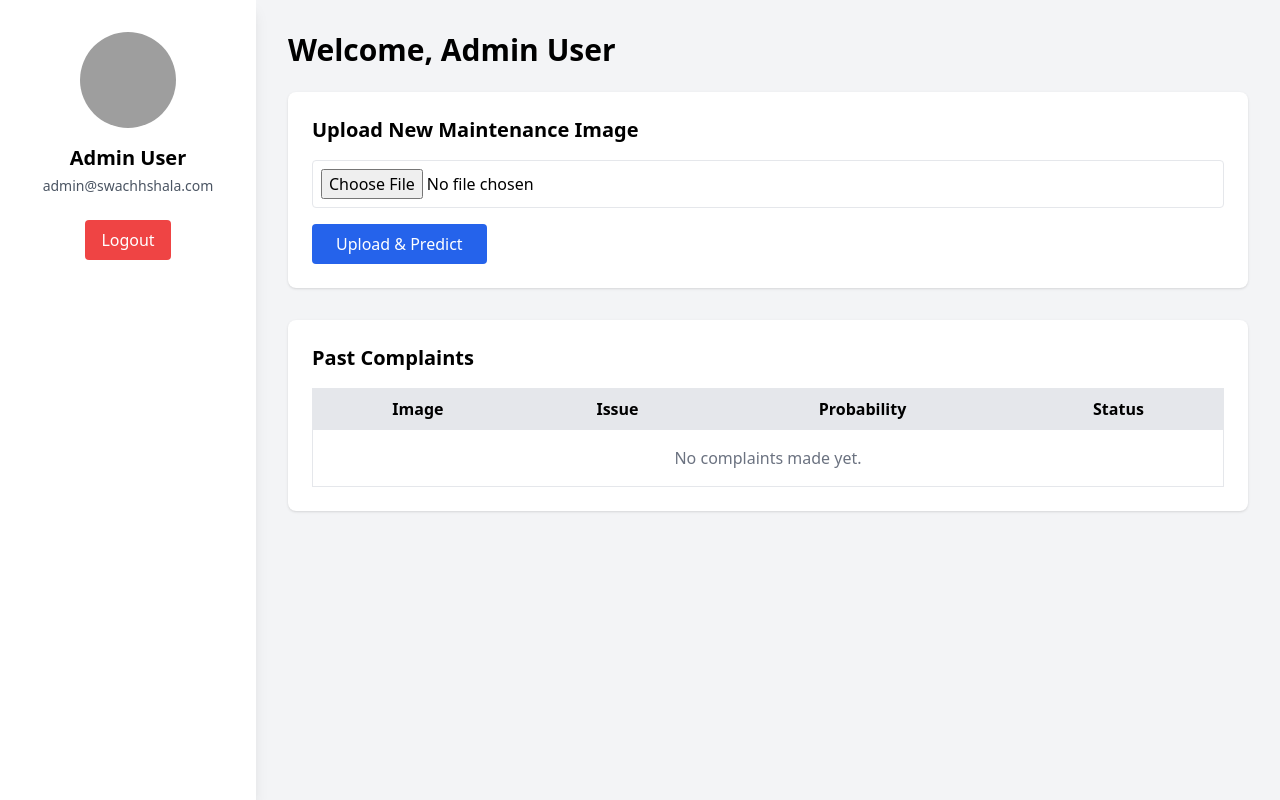
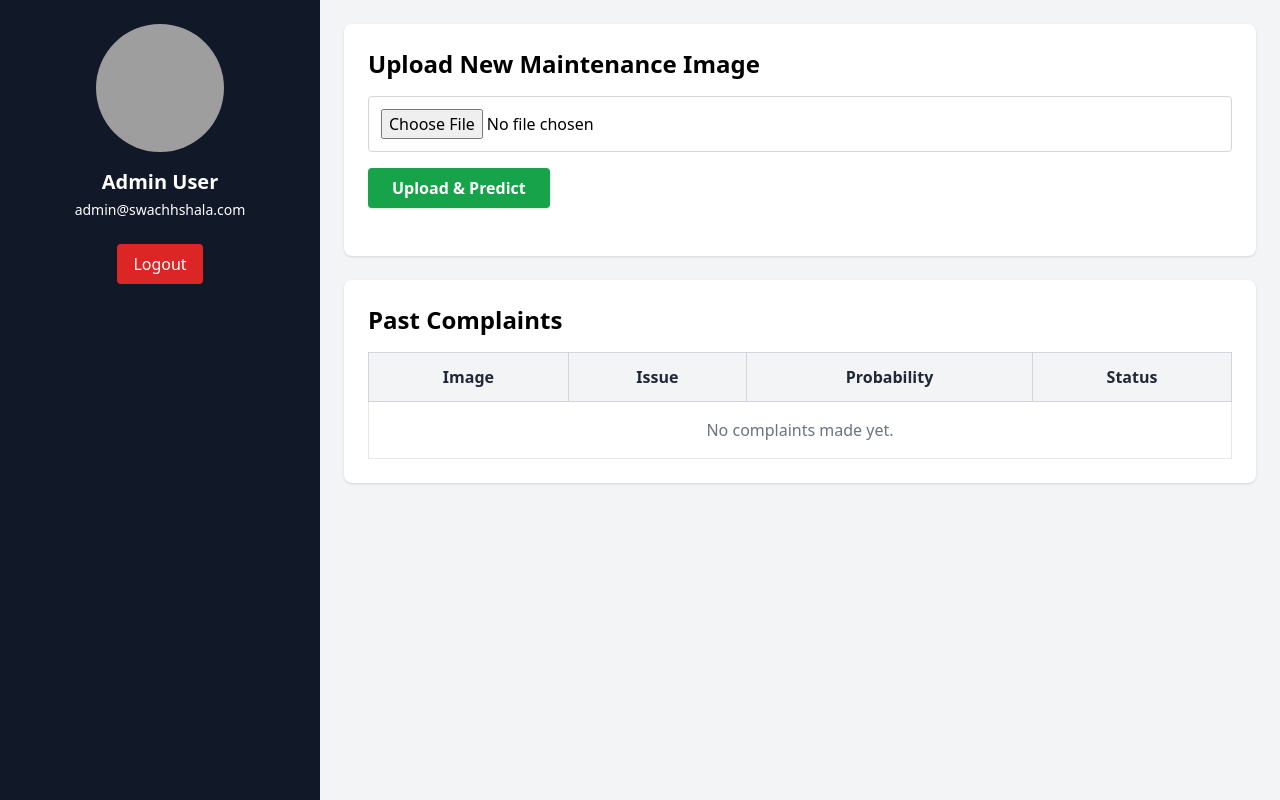
Before and after one commit to Abhay-k12/Swach_Shala_HackOrbit, a Flask app: template templates/school_dashboard.html in a window 1280 px wide. Run offline with Flask 3, Linux system fonts and the light colour scheme; the template is opened without the code that fills it, so the values that code supplies are empty; a user stored in the database is signed in; some libraries are stand-ins or nearby versions; grey boxes are pictures that could not be loaded.

Commit message:
updation into school and admin dashboards

```diff
--- a/app.py
+++ b/app.py
@@ -9,54 +9,57 @@ app = Flask(__name__)
 app.secret_key = 'your_secret_key'
 app.config['UPLOAD_FOLDER'] = 'static/uploads/'
 
-model = load_model('model/hackrbitmodel.keras')
+model = load_model('model/hackorbitmodel.keras')
 classification_names = ["DirtyFloor", "OverflowingDustbins", "TrashPresence", "WaterLeaks"]
 input_shape = (224, 224, 3)
-
 
 # Home page
 @app.route('/')
 def home():
     return render_template('index.html')
 
-# Signup route
+# Registration Request page
 @app.route('/register', methods=['GET', 'POST'])
 def register():
     if request.method == 'POST':
-        username = request.form['username']
+        institution_name = request.form['institution_name']
+        email = request.form['email']
+        address = request.form['address']
         password = request.form['password']
-        role = 'user'
+
         conn = get_db_connection()
         cursor = conn.cursor()
-        cursor.execute("INSERT INTO users (username, password, role) VALUES (%s, %s, %s)",
-                       (username, password, role))
+        cursor.execute("INSERT INTO registration_requests (institution_name, email, address, password) VALUES (%s, %s, %s, %s)",
+                       (institution_name, email, address, password))
         conn.commit()
         conn.close()
         return redirect(url_for('home'))
     return render_template('register.html')
 
-# Login route
+# Login page (for admin & approved schools)
 @app.route('/login', methods=['GET', 'POST'])
 def login():
     if request.method == 'POST':
-        username = request.form['username']
+        email = request.form['email']
         password = request.form['password']
+
         conn = get_db_connection()
         cursor = conn.cursor(dictionary=True)
-        cursor.execute("SELECT * FROM users WHERE username=%s AND password=%s", (username, password))
+        cursor.execute("SELECT * FROM users WHERE email=%s AND password=%s", (email, password))
         user = cursor.fetchone()
         conn.close()
 
         if user:
             session['user_id'] = user['id']
             session['role'] = user['role']
+            session['institution_name'] = user['institution_name']
+            session['email'] = user['email']
             return redirect(url_for('dashboard'))
         else:
             return "Invalid Credentials"
     return render_template('login.html')
 
-
-# Dashboard
+# Dashboard Routing
 @app.route('/dashboard')
 def dashboard():
     if 'user_id' not in session:
@@ -64,17 +67,75 @@ def dashboard():
     if session['role'] == 'admin':
         return redirect(url_for('admin_dashboard'))
     else:
-        return render_template('user_dashboard.html')
+        return redirect(url_for('school_dashboard'))
 
-# Prediction route for users
+# School Dashboard
+@app.route('/school')
+def school_dashboard():
+    if 'user_id' not in session or session['role'] != 'school':
+        return redirect(url_for('home'))
+
+    conn = get_db_connection()
+    cursor = conn.cursor(dictionary=True)
+    cursor.execute("SELECT * FROM complaints WHERE user_id=%s", (session['user_id'],))
+    complaints = cursor.fetchall()
+    conn.close()
+    return render_template('school_dashboard.html', complaints=complaints)
+
+# Admin Dashboard
+@app.route('/admin')
+def admin_dashboard():
+    if 'user_id' not in session or session['role'] != 'admin':
+        return redirect(url_for('home'))
+
+    conn = get_db_connection()
+    cursor = conn.cursor(dictionary=True)
+
+    cursor.execute("SELECT * FROM registration_requests WHERE status='Pending'")
+    requests_data = cursor.fetchall()
+
+    cursor.execute("SELECT c.*, u.institution_name FROM complaints c JOIN users u ON c.user_id = u.id WHERE c.status='Pending'")
+    complaints = cursor.fetchall()
+
+    conn.close()
+    return render_template('admin_dashboard.html', requests=requests_data, complaints=complaints)
+
+# Approve Registration Request
+@app.route('/approve/<int:request_id>')
+def approve_request(request_id):
+    conn = get_db_connection()
+    cursor = conn.cursor()
+
+    cursor.execute("SELECT * FROM registration_requests WHERE id=%s", (request_id,))
+    request_data = cursor.fetchone()
+
+    cursor.execute("INSERT INTO users (institution_name, email, address, password, role) VALUES (%s, %s, %s, %s, 'school')",
+                   (request_data[1], request_data[2], request_data[3], request_data[4]))
+
+    cursor.execute("UPDATE registration_requests SET status='Approved' WHERE id=%s", (request_id,))
+    conn.commit()
+    conn.close()
+    return redirect(url_for('admin_dashboard'))
+
+# Reject Registration Request
+@app.route('/reject/<int:request_id>')
+def reject_request(request_id):
+    conn = get_db_connection()
+    cursor = conn.cursor()
+    cursor.execute("UPDATE registration_requests SET status='Rejected' WHERE id=%s", (request_id,))
+    conn.commit()
+    conn.close()
+    return redirect(url_for('admin_dashboard'))
+
+# Prediction route for schools
 @app.route('/predict', methods=['POST'])
 def predict():
     if 'file' not in request.files:
-        return redirect(url_for('dashboard'))
+        return redirect(url_for('school_dashboard'))
 
     file = request.files['file']
     if file.filename == '':
-        return redirect(url_for('dashboard'))
+        return redirect(url_for('school_dashboard'))
 
     if file:
         filepath = os.path.join(app.config['UPLOAD_FOLDER'], file.filename)
@@ -89,6 +150,7 @@ def predict():
         predicted_class = classification_names[predicted_index]
         predicted_prob = predictions[0][predicted_index] * 100
 
+        message = ''
         if predicted_prob > 75:
             conn = get_db_connection()
             cursor = conn.cursor()
@@ -96,23 +158,21 @@ def predict():
                            (session['user_id'], filepath, predicted_class, predicted_prob))
             conn.commit()
             conn.close()
+        else:
+            message = f"Complaint not significant ({predicted_prob:.2f}%). Can be addressed locally."
 
-        return render_template('user_dashboard.html',
+        conn = get_db_connection()
+        cursor = conn.cursor(dictionary=True)
+        cursor.execute("SELECT * FROM complaints WHERE user_id=%s", (session['user_id'],))
+        complaints = cursor.fetchall()
+        conn.close()
+
+        return render_template('school_dashboard.html',
                                prediction=predicted_class,
                                probability=f"{predicted_prob:.2f}%",
-                               image_path=filepath)
-
-# Admin dashboard
-@app.route('/admin')
-def admin_dashboard():
-    if 'user_id' not in session or session['role'] != 'admin':
-        return redirect(url_for('home'))
-    conn = get_db_connection()
-    cursor = conn.cursor(dictionary=True)
-    cursor.execute("SELECT c.*, u.username FROM complaints c JOIN users u ON c.user_id = u.id WHERE status='Pending'")
-    complaints = cursor.fetchall()
-    conn.close()
-    return render_template('admin_dashboard.html', complaints=complaints)
+                               image_path=filepath,
+                               complaints=complaints,
+                               message=message)
 
 if __name__ == '__main__':
     app.run(debug=True)
--- a/templates/school_dashboard.html
+++ b/templates/school_dashboard.html
@@ -4,63 +4,64 @@
   <meta charset="UTF-8">
   <title>School Dashboard | Swachh Shala</title>
   <script src="https://cdn.tailwindcss.com"></script>
-  <link rel="icon" href="../static/uploads/logo.jpg" />
+  <link rel="icon" href="../static/uploads/logo.jpg">
 </head>
 <body class="flex h-screen bg-gray-100">
 
   <!-- Sidebar -->
-  <aside class="w-64 bg-white shadow-lg flex flex-col items-center py-8">
-    <img src="../static/uploads/admin_photo.jpg" alt="School Logo" class="w-24 h-24 rounded-full mb-4">
-    <h2 class="text-xl font-bold mb-1">{{ session['institution_name'] }}</h2>
-    <p class="text-gray-600 text-sm mb-2">{{ session['email'] }}</p>
-    <a href="/logout" class="mt-4 px-4 py-2 bg-red-500 text-white rounded hover:bg-red-600">Logout</a>
-  </aside>
+  <div class="w-1/4 bg-gray-900 text-white p-6 flex flex-col items-center">
+    <img src="../static/uploads/admin_photo.jpg" class="w-32 h-32 rounded-full mb-4" alt="School Logo">
+    <h2 class="text-xl font-bold text-center">{{ session['institution_name'] }}</h2>
+    <p class="text-sm mt-1 text-center break-words">{{ session['email'] }}</p>
+    <a href="/logout" class="mt-6 bg-red-600 hover:bg-red-500 text-white px-4 py-2 rounded">Logout</a>
+  </div>
 
-  <!-- Main Content -->
-  <main class="flex-1 p-8 overflow-y-auto">
-    <h1 class="text-3xl font-bold mb-6">Welcome, {{ session['institution_name'] }}</h1>
+  <!-- Main Content Area -->
+  <div class="w-3/4 flex flex-col p-6 space-y-6 overflow-auto">
 
     <!-- Upload Form -->
-    <div class="bg-white rounded-lg shadow p-6 mb-8">
-      <h2 class="text-xl font-semibold mb-4">Upload New Maintenance Image</h2>
-      <form method="POST" action="/predict" enctype="multipart/form-data">
-        <input type="file" name="file" required class="mb-4 border p-2 rounded w-full">
-        <button type="submit" class="bg-blue-600 hover:bg-blue-500 text-white px-6 py-2 rounded">Upload & Predict</button>
+    <div class="bg-white rounded-lg shadow p-6">
+      <h2 class="text-2xl font-bold mb-4">Upload New Maintenance Image</h2>
+      <form method="POST" action="/predict" enctype="multipart/form-data" class="mb-6">
+        <input type="file" name="file" required class="mb-4 border p-3 rounded w-full border-gray-300">
+        <button type="submit" class="bg-green-600 hover:bg-green-500 text-white font-semibold px-6 py-2 rounded shadow">Upload & Predict</button>
       </form>
+
       {% if message %}
-        <p class="mt-4 text-red-500 font-semibold">{{ message }}</p>
+        <p class="mt-2 text-red-600 font-semibold">{{ message }}</p>
       {% endif %}
+
       {% if prediction %}
-        <div class="mt-6 p-4 bg-gray-100 rounded">
-          <p class="text-lg font-semibold">Prediction: {{ prediction }}</p>
-          <p class="text-lg">Probability: {{ probability }}</p>
+        <div class="mt-6 p-4 bg-gray-50 border border-gray-300 rounded">
+          <p class="text-lg font-semibold text-gray-800">Prediction: {{ prediction }}</p>
+          <p class="text-lg text-gray-700">Probability: {{ probability }}</p>
           <img src="/{{ image_path }}" alt="Prediction Image" class="w-64 h-40 object-cover mt-3 rounded">
         </div>
       {% endif %}
     </div>
 
-    <!-- Past Complaints List -->
+    <!-- Past Complaints -->
     <div class="bg-white rounded-lg shadow p-6">
-      <h2 class="text-xl font-semibold mb-4">Past Complaints</h2>
+      <h2 class="text-2xl font-bold mb-4">Past Complaints</h2>
       <div class="overflow-x-auto">
-        <table class="min-w-full border">
+        <table class="min-w-full border border-gray-300 rounded">
           <thead>
-            <tr class="bg-gray-200">
-              <th class="border px-4 py-2">Image</th>
-              <th class="border px-4 py-2">Issue</th>
-              <th class="border px-4 py-2">Probability</th>
-              <th class="border px-4 py-2">Status</th>
+            <tr class="bg-gray-100 text-gray-800">
+              <th class="border border-gray-300 px-4 py-3">Image</th>
+              <th class="border border-gray-300 px-4 py-3">Issue</th>
+              <th class="border border-gray-300 px-4 py-3">Probability</th>
+              <th class="border border-gray-300 px-4 py-3">Status</th>
             </tr>
           </thead>
           <tbody>
             {% for complaint in complaints %}
-            <tr>
-              <td class="border p-2">
+            <tr class="hover:bg-gray-50">
+              <td class="border border-gray-300 p-2">
                 <img src="/{{ complaint.image_path }}" alt="Issue Image" class="w-24 h-16 object-cover rounded">
               </td>
-              <td class="border p-2 font-semibold">{{ complaint.predicted_class }}</td>
-              <td class="border p-2">{{ complaint.probability }}%</td>
-              <td class="border p-2 text-sm font-medium">{{ complaint.status }}</td>
+              <td class="border border-gray-300 p-2 font-semibold text-gray-800">{{ complaint.predicted_class }}</td>
+              <td class="border border-gray-300 p-2 text-gray-700">{{ complaint.probability }}%</td>
+              <td class="border border-gray-300 p-2 text-sm font-medium text-gray-600">{{ complaint.status }}</td>
             </tr>
             {% else %}
             <tr>
@@ -72,7 +73,7 @@
       </div>
     </div>
 
-  </main>
+  </div>
 
 </body>
 </html>
```
Also changed, not shown: swach_shala.sql (+38 -0 lines).
